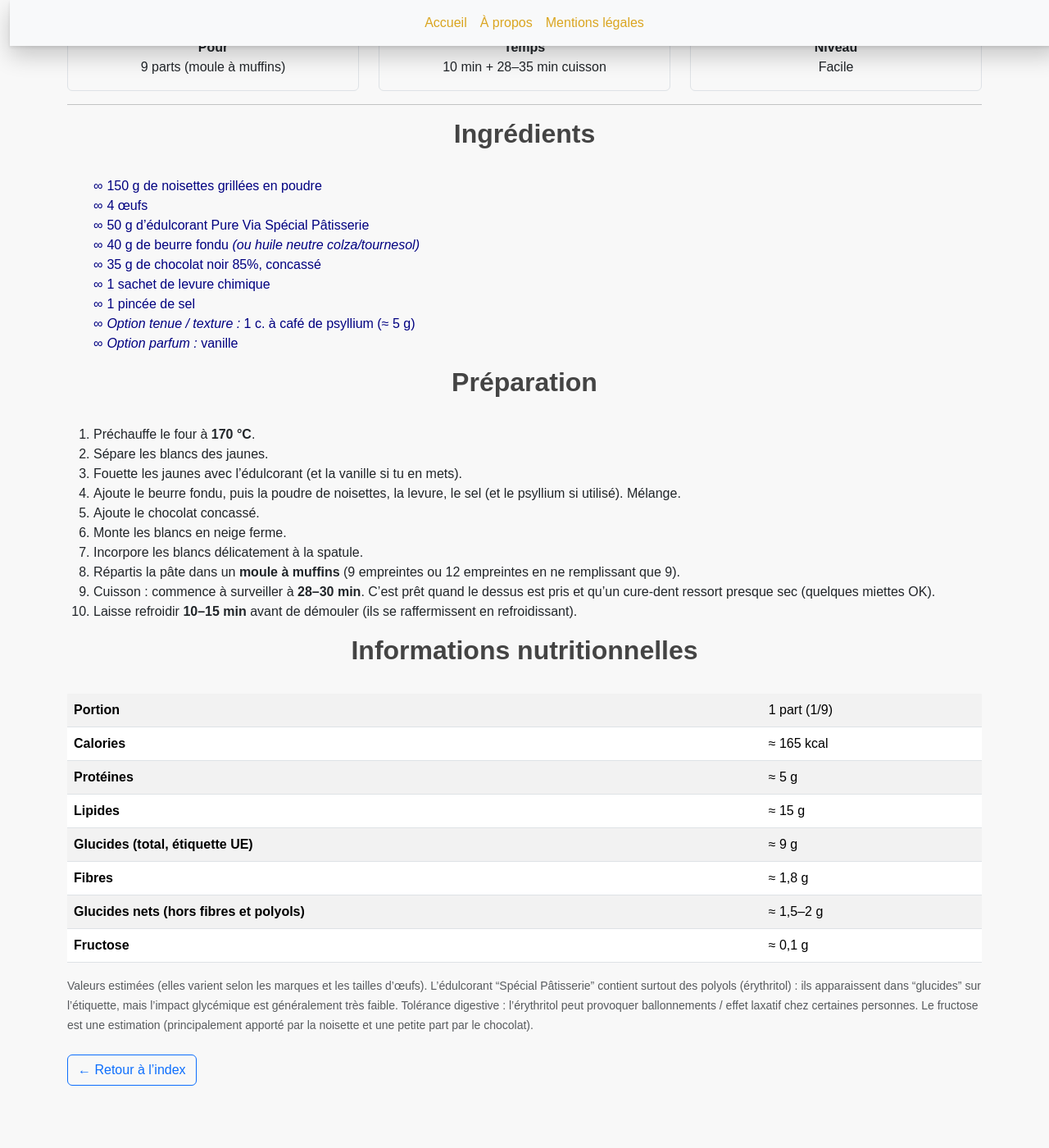
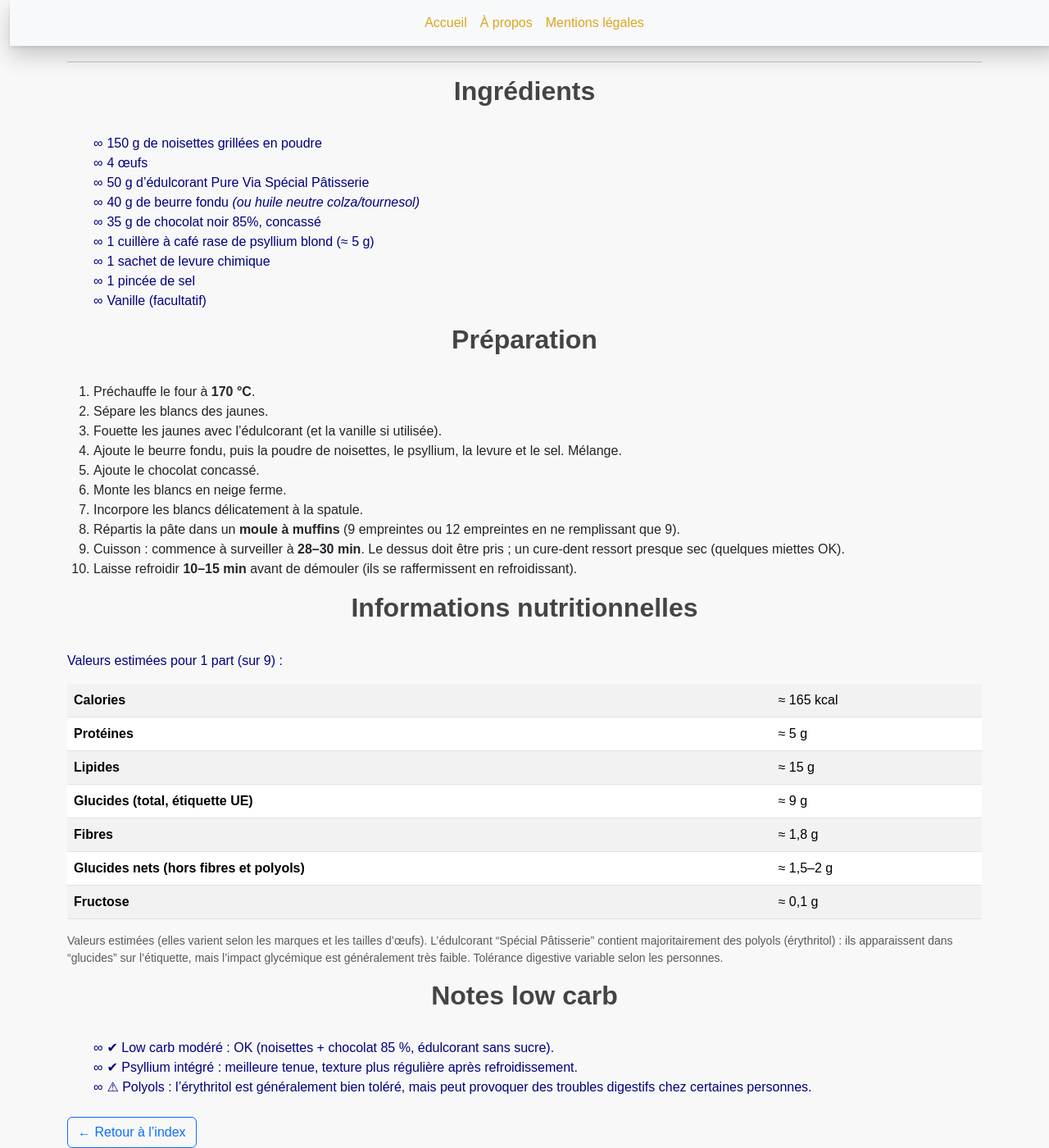
Before and after one commit to laurie-boissay/laurie-boissay.github.io, a Jekyll site: the page built from recettes/gateaux-noisettes-chocolat.html, in a window 1280 px wide and 1400 px high, scrolled down 219 px. Shown: the whole window at 82% size. Built offline with Jekyll 4.4.1, drawn with Linux system fonts in a browser that asks for light colours; before the commit the page ends 1543 px from its top, so only the background shows below that.

Commit message:
Update gateaux-noisettes-chocolat.html
mise en page

```diff
--- a/recettes/gateaux-noisettes-chocolat.html
+++ b/recettes/gateaux-noisettes-chocolat.html
@@ -1,7 +1,7 @@
 ---
 layout: recipe
 title: "Gâteaux noisette & chocolat 85% — Recettes low carb"
-description: "Gâteaux individuels low carb noisette & chocolat 85% (150 g de noisettes), sucrés au Pure Via. 9 parts, format moule à muffins."
+description: "Gâteaux individuels low carb noisette & chocolat 85% (150 g de noisettes), avec psyllium pour la tenue, sucrés au Pure Via. 9 parts, format moule à muffins."
 recipe_title: "Gâteaux noisette & chocolat 85%"
 recipe_subtitle: "9 parts • 150 g de noisettes • chocolat noir 85%"
 
@@ -11,7 +11,7 @@ extra_head: |
     "@context": "https://schema.org",
     "@type": "Recipe",
     "name": "Gâteaux noisette & chocolat 85%",
-    "description": "Gâteaux individuels low carb noisette & chocolat 85% (150 g de noisettes), sucrés au Pure Via. 9 parts, format moule à muffins.",
+    "description": "Gâteaux individuels low carb noisette & chocolat 85% (150 g de noisettes), avec psyllium pour la tenue, sucrés au Pure Via. 9 parts, format moule à muffins.",
     "recipeYield": "9 parts (moule à muffins)",
     "recipeCategory": "Dessert / gâteau",
     "prepTime": "PT10M",
@@ -23,16 +23,16 @@ extra_head: |
       "Édulcorant Pure Via Spécial Pâtisserie 50 g",
       "Beurre fondu 40 g (ou huile neutre colza/tournesol)",
       "Chocolat noir 85% 35 g, concassé",
+      "Psyllium blond 1 c. à café rase (≈ 5 g)",
       "Levure chimique 1 sachet",
       "Sel 1 pincée",
-      "Option tenue/texture : psyllium 1 c. à café (≈ 5 g)",
-      "Option parfum : vanille"
+      "Vanille (facultatif)"
     ],
     "recipeInstructions": [
       "Préchauffer le four à 170 °C.",
       "Séparer les blancs des jaunes.",
       "Fouetter les jaunes avec l’édulcorant (et la vanille si utilisée).",
-      "Ajouter le beurre fondu, puis la poudre de noisettes, la levure, le sel (et le psyllium si utilisé). Mélanger.",
+      "Ajouter le beurre fondu, puis la poudre de noisettes, le psyllium, la levure et le sel. Mélanger.",
       "Ajouter le chocolat concassé.",
       "Monter les blancs en neige ferme.",
       "Incorporer les blancs délicatement à la spatule.",
@@ -44,27 +44,11 @@ extra_head: |
   </script>
 ---
 
-<!-- Infos recette -->
-<div class="row text-center">
-  <div class="col-md-4">
-    <div class="p-3 border rounded">
-      <strong>Pour</strong><br/>
-      9 parts (moule à muffins)
-    </div>
-  </div>
-  <div class="col-md-4">
-    <div class="p-3 border rounded">
-      <strong>Temps</strong><br/>
-      10 min + 28–35 min cuisson
-    </div>
-  </div>
-  <div class="col-md-4">
-    <div class="p-3 border rounded">
-      <strong>Niveau</strong><br/>
-      Facile
-    </div>
-  </div>
-</div>
+<p class="lead">
+  <strong>Pour :</strong> 9 parts (moule à muffins) —
+  <strong>Temps :</strong> 10 min + 28–35 min cuisson —
+  <strong>Niveau :</strong> facile
+</p>
 
 <hr/>
 
@@ -75,66 +59,53 @@ extra_head: |
   <li>50 g d’<strong>édulcorant Pure Via Spécial Pâtisserie</strong></li>
   <li>40 g de beurre fondu <em>(ou huile neutre colza/tournesol)</em></li>
   <li>35 g de <strong>chocolat noir 85%</strong>, concassé</li>
+  <li>1 cuillère à café rase de <strong>psyllium blond</strong> (≈ 5 g)</li>
   <li>1 sachet de levure chimique</li>
   <li>1 pincée de sel</li>
-  <li><em>Option tenue / texture :</em> 1 c. à café de psyllium (≈ 5 g)</li>
-  <li><em>Option parfum :</em> vanille</li>
+  <li>Vanille (facultatif)</li>
 </ul>
 
 <h2>Préparation</h2>
 <ol>
   <li>Préchauffe le four à <strong>170&nbsp;°C</strong>.</li>
   <li>Sépare les blancs des jaunes.</li>
-  <li>Fouette les jaunes avec l’édulcorant (et la vanille si tu en mets).</li>
-  <li>Ajoute le beurre fondu, puis la poudre de noisettes, la levure, le sel (et le psyllium si utilisé). Mélange.</li>
+  <li>Fouette les jaunes avec l’édulcorant (et la vanille si utilisée).</li>
+  <li>Ajoute le beurre fondu, puis la poudre de noisettes, le psyllium, la levure et le sel. Mélange.</li>
   <li>Ajoute le chocolat concassé.</li>
   <li>Monte les blancs en neige ferme.</li>
   <li>Incorpore les blancs délicatement à la spatule.</li>
   <li>Répartis la pâte dans un <strong>moule à muffins</strong> (9 empreintes ou 12 empreintes en ne remplissant que 9).</li>
-  <li>Cuisson : commence à surveiller à <strong>28–30 min</strong>. C’est prêt quand le dessus est pris et qu’un cure-dent ressort presque sec (quelques miettes OK).</li>
+  <li>Cuisson : commence à surveiller à <strong>28–30 min</strong>. Le dessus doit être pris ; un cure-dent ressort presque sec (quelques miettes OK).</li>
   <li>Laisse refroidir <strong>10–15 min</strong> avant de démouler (ils se raffermissent en refroidissant).</li>
 </ol>
 
 <h2>Informations nutritionnelles</h2>
-<table class="table table-striped">
-  <tbody>
-    <tr>
-      <th>Portion</th>
-      <td>1 part (1/9)</td>
-    </tr>
-    <tr>
-      <th>Calories</th>
-      <td>≈ 165 kcal</td>
-    </tr>
-    <tr>
-      <th>Protéines</th>
-      <td>≈ 5 g</td>
-    </tr>
-    <tr>
-      <th>Lipides</th>
-      <td>≈ 15 g</td>
-    </tr>
-    <tr>
-      <th>Glucides (total, étiquette UE)</th>
-      <td>≈ 9 g</td>
-    </tr>
-    <tr>
-      <th>Fibres</th>
-      <td>≈ 1,8 g</td>
-    </tr>
-    <tr>
-      <th>Glucides nets (hors fibres et polyols)</th>
-      <td>≈ 1,5–2 g</td>
-    </tr>
-    <tr>
-      <th>Fructose</th>
-      <td>≈ 0,1 g</td>
-    </tr>
-  </tbody>
-</table>
+<p>Valeurs estimées pour 1 part (sur 9) :</p>
 
-<p><small class="text-muted">
-  Valeurs <strong>estimées</strong> (elles varient selon les marques et les tailles d’œufs). L’édulcorant “Spécial Pâtisserie” contient surtout des <strong>polyols (érythritol)</strong> :
-  ils apparaissent dans “glucides” sur l’étiquette, mais l’impact glycémique est généralement très faible. Tolérance digestive : l’érythritol peut provoquer ballonnements / effet laxatif chez certaines personnes.
-  Le fructose est une <strong>estimation</strong> (principalement apporté par la noisette et une petite part par le chocolat).
-</small></p>
+<div class="table-responsive">
+  <table class="table table-striped">
+    <tbody>
+      <tr><th>Calories</th><td>≈ 165 kcal</td></tr>
+      <tr><th>Protéines</th><td>≈ 5 g</td></tr>
+      <tr><th>Lipides</th><td>≈ 15 g</td></tr>
+      <tr><th>Glucides (total, étiquette UE)</th><td>≈ 9 g</td></tr>
+      <tr><th>Fibres</th><td>≈ 1,8 g</td></tr>
+      <tr><th>Glucides nets (hors fibres et polyols)</th><td>≈ 1,5–2 g</td></tr>
+      <tr><th>Fructose</th><td>≈ 0,1 g</td></tr>
+    </tbody>
+  </table>
+</div>
+
+<p class="small text-muted">
+  Valeurs <strong>estimées</strong> (elles varient selon les marques et les tailles d’œufs).
+  L’édulcorant “Spécial Pâtisserie” contient majoritairement des <strong>polyols (érythritol)</strong> :
+  ils apparaissent dans “glucides” sur l’étiquette, mais l’impact glycémique est généralement très faible.
+  Tolérance digestive variable selon les personnes.
+</p>
+
+<h2>Notes low carb</h2>
+<ul>
+  <li>✔ Low carb modéré : OK (noisettes + chocolat 85 %, édulcorant sans sucre).</li>
+  <li>✔ Psyllium intégré : meilleure tenue, texture plus régulière après refroidissement.</li>
+  <li>⚠ Polyols : l’érythritol est généralement bien toléré, mais peut provoquer des troubles digestifs chez certaines personnes.</li>
+</ul>
```
